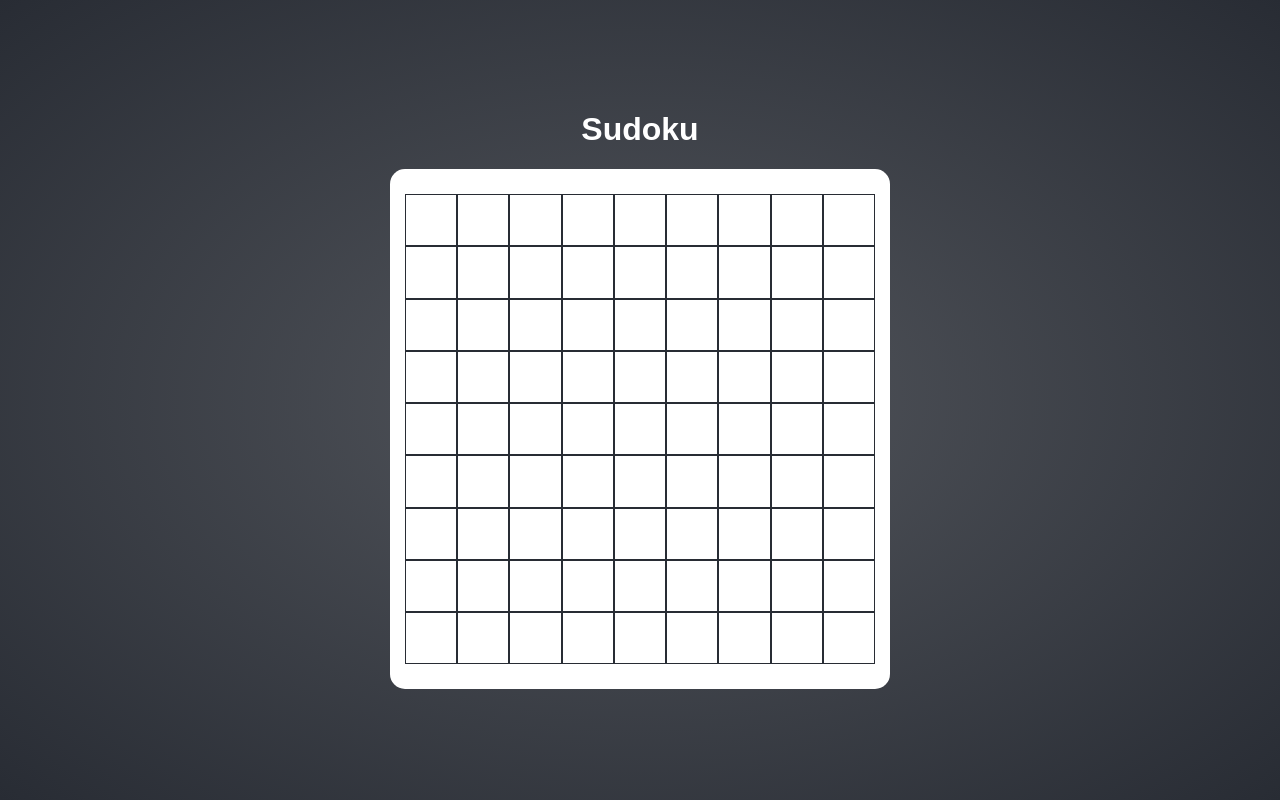
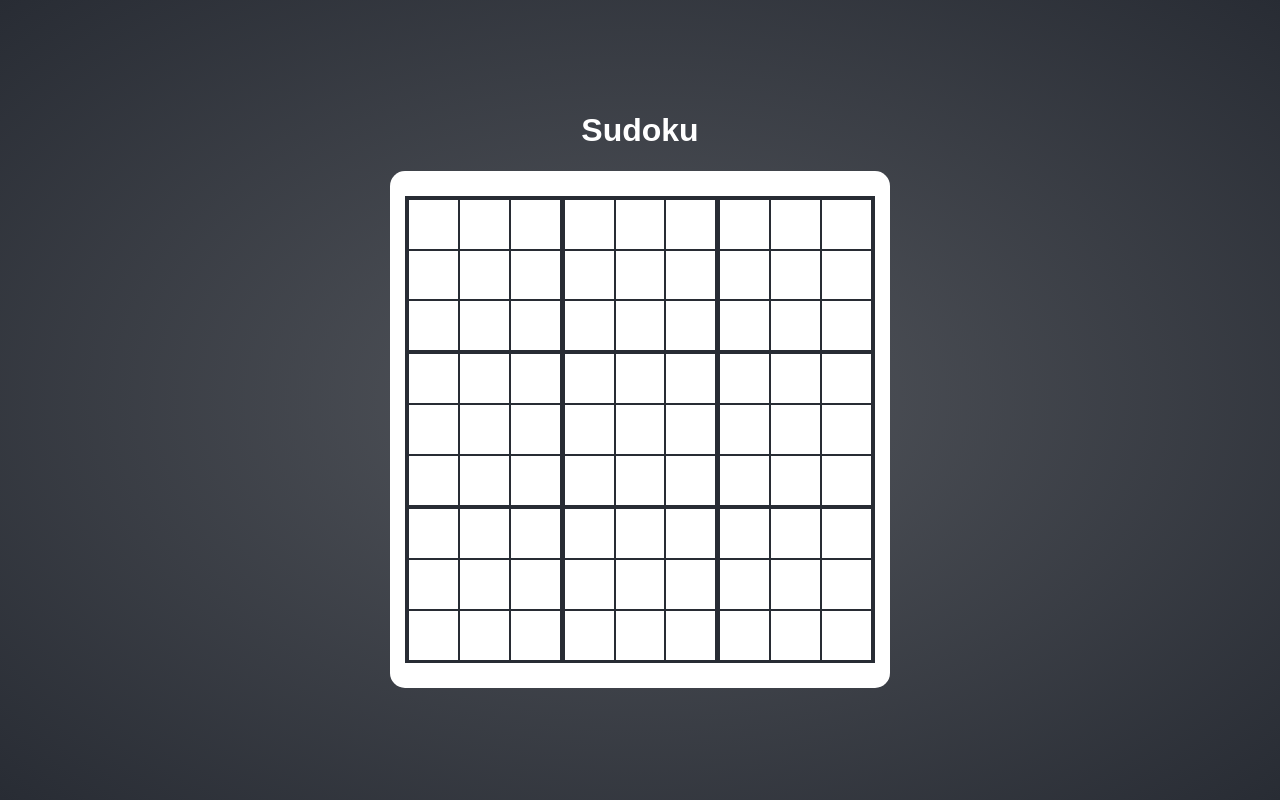
Before and after one commit to EvgenyMinin/React_Sudoku, a React (Create React App) app: page / in a window 1280 px wide. Built offline with nearby package versions, Linux system fonts and the light colour scheme.

Commit message:
added grid borders

```diff
--- a/src/components/grid/styles/index.ts
+++ b/src/components/grid/styles/index.ts
@@ -1,4 +1,4 @@
-import styled from 'styled-components'
+import styled, { css } from 'styled-components'
 
 export const Container = styled.div`
   display: flex;
@@ -7,6 +7,30 @@
 `
 
 export const Row = styled.div`
-  display: flex;
-  flex-flow: row;
+  ${({ theme }) => css`
+    display: flex;
+    flex-flow: row;
+
+    &:first-child {
+      div {
+        border-top: 4px solid ${theme.colors.black};
+      }
+    }
+
+    &:nth-child(3n + 3) {
+      div {
+        border-bottom: 3px solid ${theme.colors.black};
+      }
+    }
+
+    div {
+      &:nth-child(3n + 1) {
+        border-left: 4px solid ${theme.colors.black};
+      }
+
+      &:last-child {
+        border-right: 4px solid ${theme.colors.black};
+      }
+    }
+  `}
 `
```
